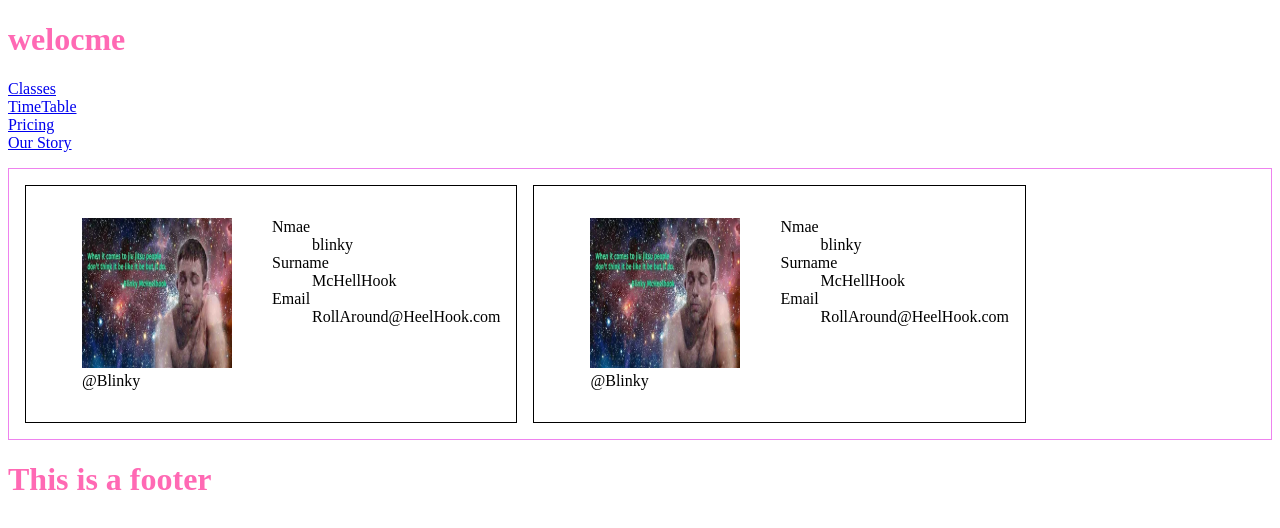
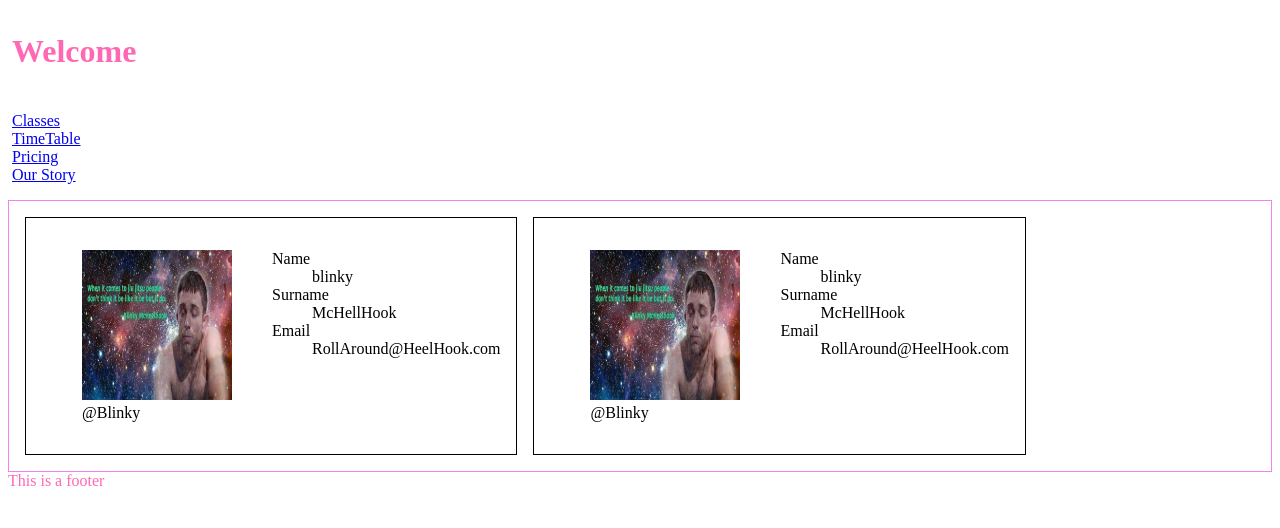
Before and after one commit to EdwardLydford/Web1-Svelte-lab, a SvelteKit app: page / in a window 1280 px wide. Shown: the top 528 px of the page. Built offline with nearby package versions, Linux system fonts and the light colour scheme.

Commit message:
added new cardsps page

```diff
--- a/src/components/Details.svelte
+++ b/src/components/Details.svelte
@@ -5,16 +5,20 @@
         lastName : "McHellHook",
         age : 29,
         location: "USA",
-        occupation: "Roller",
+        occupation: "Ankle Roller",
         email: "RollAround@HeelHook.com"
 
     }
 </script>
 <dl>
-<dt>Nmae</dt>
+<dt>Name</dt>
 <dd>{person.firstName}</dd>
 <dt>Surname</dt>
 <dd>{person.lastName}</dd>
 <dt>Email</dt>
 <dd>{person.email}</dd>
 </dl>
+<style>
+
+
+</style>
--- a/src/components/Footer.svelte
+++ b/src/components/Footer.svelte
@@ -2,12 +2,12 @@
 
   </script>
 
-  <footer>
-    <h1>This is a footer</h1>
-  </footer>
+
+    <f1>This is a footer</f1>
+
 
   <style>
-    h1 {
+    f1 {
       color: hotpink;
     }
   </style>
--- a/src/components/Header.svelte
+++ b/src/components/Header.svelte
@@ -2,9 +2,9 @@
 
 </script>
 
-<header>
-    <h1>welocme</h1>
-</header>
+
+    <h1>Welcome </h1>
+
 
 <style>
     h1{
--- a/src/components/Sidebar.svelte
+++ b/src/components/Sidebar.svelte
@@ -12,7 +12,7 @@
 
 <style>
  ul{
-  padding-left: 0;
+  padding-left: 0.25em;
  }
  li {
     list-style: none;
--- a/src/routes/+page.svelte
+++ b/src/routes/+page.svelte
@@ -8,7 +8,7 @@ import Header from "../components/Header.svelte";
 
     let navItems = [
       {text:"Classes", href: "/Classes"},
-      {text:"TimeTable", href: "/Shedule"},
+      {text:"TimeTable", href: "/Schedule"},
       {text:"Pricing", href: "/Prices"},
       {text:"Our Story", href: "/Our Story"},
     ]
@@ -16,24 +16,45 @@ import Header from "../components/Header.svelte";
 
 </script>
 
-    <Header/>
-    <Sidebar navItems = {navItems} />
 
+
+<div class = "container">
+<header><Header/></header>
+</div>
+<div class = "left-side">
+<Sidebar navItems = {navItems} />
+</div>
    <main>
     <Card />
     <Card />
    </main>
 
+   <footer><Footer/></footer>
 
-<Footer/>
 
 <!-- more side bar and footer in here-->
 <style>
     main{
         display:flex;
+       flex-wrap: wrap;
         border: 1px solid violet;
         padding: 1em;
         gap: 1em;
 
     }
+    .container{
+        display: grid;
+        grid-template: auto 1fr auto /auto 1fr;
+    }
+    header{
+        padding: 0.25em;
+        grid-column: 1 / 3;
+    }
+
+    footer{
+        grid-column: 1 / 3;
+    }
+    .left-side{
+        grid-column: 1 /2 ;
+    }
 </style>
--- /dev/null
+++ b/src/routes/cards/+page.svelte
@@ -0,0 +1 @@
+<h1>Cards page</h1>
```
